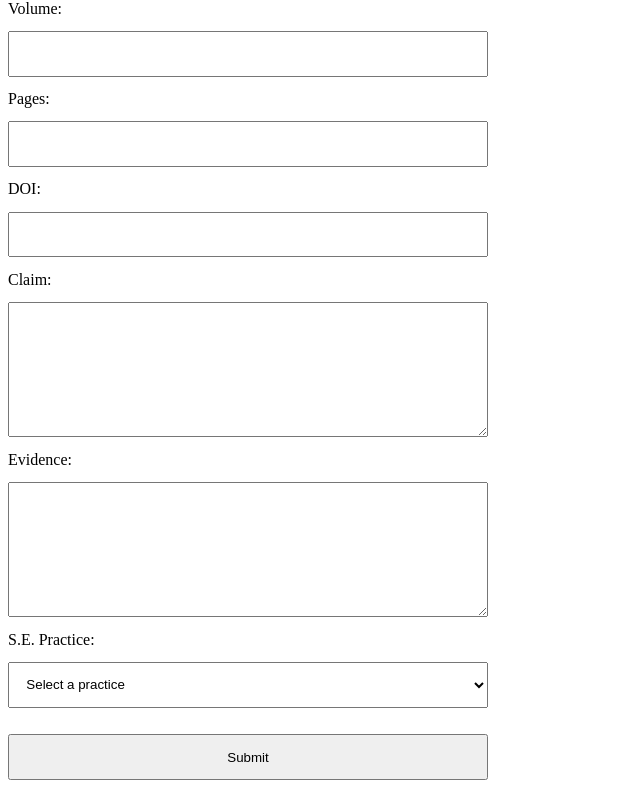
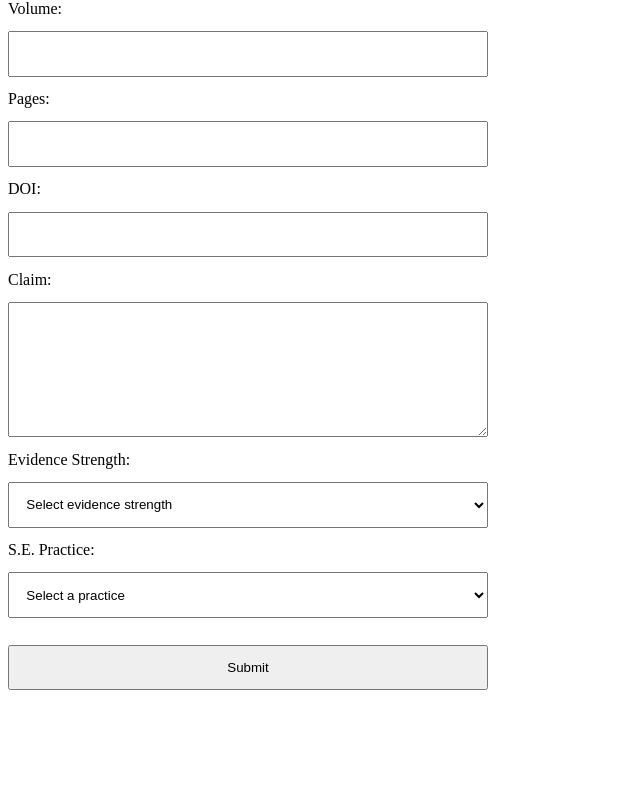
Before and after one commit to Madison-T/SPEED_Development_Articles, a Next.js app in the folder frontend/: page /articles/new in a window 1280 px wide. Shown: the part 500-1301 px from the top of the page, without its empty margins (0-640 px from the left). After the commit the page ends 1212 px from the top, so only its background shows below. Built offline with nearby package versions, Linux system fonts and the light colour scheme.

Commit message:
Changed  evidence variable to evidence strength

```diff
--- a/frontend/src/components/SubmissionForm.tsx
+++ b/frontend/src/components/SubmissionForm.tsx
@@ -51,8 +51,8 @@ export default function SubmissionForm() {
         <textarea {...register("claim")} placeholder="Claim" />
       </p>
       <p>
-        {/* Evidence Field */}
-        <textarea {...register("evidence")} placeholder="Evidence" />
+        {/* evidenceStrengthStrength Field */}
+        <textarea {...register("evidenceStrengthStrength")} placeholder="evidenceStrengthStrength" />
       </p>
       <p>
         {/* SE Practice Dropdown */}
--- a/frontend/src/pages/articles/index.tsx
+++ b/frontend/src/pages/articles/index.tsx
@@ -11,9 +11,9 @@ interface ArticlesInterface {
   pubYear: string;
   doi: string;
   claim: string;
-  evidence: string;
   volume: string;
   pages: string;
+  evidenceStrength: string;
   sePractice: string; // Added SE Practice field
 }
 
@@ -31,7 +31,7 @@ const Articles: NextPage<ArticlesProps> = ({ articles }) => {
     { key: "pages", label: "Pages" },
     { key: "doi", label: "DOI" },
     { key: "claim", label: "Claim" },
-    { key: "evidence", label: "Evidence" },
+    { key: "evidenceStrength", label: "Evidence Strength" },
     { key: "sePractice", label: "S.E. Practice" }, // Added S.E. Practice column
   ];
 
--- a/frontend/src/pages/articles/new.tsx
+++ b/frontend/src/pages/articles/new.tsx
@@ -10,7 +10,7 @@ const NewArticle = () => {
   const [pubYear, setPubYear] = useState<number>(0);
   const [doi, setDoi] = useState("");
   const [claim, setClaim] = useState("");
-  const [evidence, setEvidence] = useState("");
+  const [evidenceStrength, setEvidenceStrength] = useState(""); // Changed to dropdown for evidence strength
   const [volume, setVolume] = useState("");
   const [pages, setPages] = useState("");
   const [sePractice, setSePractice] = useState(""); // Added SE Practice field
@@ -24,7 +24,7 @@ const NewArticle = () => {
       pubYear,
       doi,
       claim,
-      evidence,
+      evidenceStrength, // Updated evidenceStrength field
       volume,
       pages,
       sePractice, // Include SE Practice field in the submission
@@ -170,13 +170,17 @@ const NewArticle = () => {
           onChange={(event) => setClaim(event.target.value)}
         />
 
-        <label htmlFor="evidence">Evidence:</label>
-        <textarea
-          className={formStyles.formTextArea}
-          name="evidence"
-          value={evidence}
-          onChange={(event) => setEvidence(event.target.value)}
-        />
+        <label htmlFor="evidenceStrength">Evidence Strength:</label> {/* Added Evidence Strength dropdown */}
+        <select
+          className={formStyles.formItem}
+          value={evidenceStrength}
+          onChange={(e) => setEvidenceStrength(e.target.value)}
+        >
+          <option value="">Select evidence strength</option>
+          <option value="Strong">Strong</option>
+          <option value="Moderate">Moderate</option>
+          <option value="Weak">Weak</option>
+        </select>
 
         <label htmlFor="sePractice">S.E. Practice:</label> {/* Added SE Practice dropdown */}
         <select
```
Also changed, not shown: 2 other files (tests, documents, lock files or other folders).
